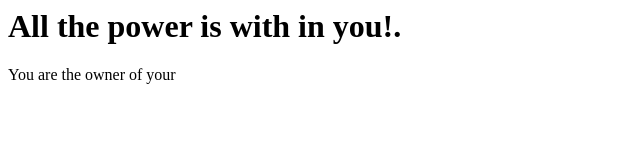
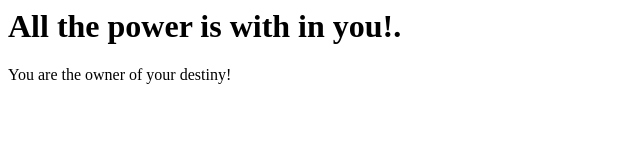
Before and after one commit to fcamargovalencia/firstgitrepo, a plain HTML site: page index.html in a window 1280 px wide. Shown: the full height of the page, 0-640 px from the left. Drawn offline with Linux system fonts and the light colour scheme.

Commit message:
fixed the defect

```diff
--- a/index.html
+++ b/index.html
@@ -1,6 +1,6 @@
 <html>
 <body>
 <h1>All the power is with in you!.</h1
-<h2>You are the owner of your</>
+<h2>You are the owner of your destiny!</>
 </body>
 </html>
```
